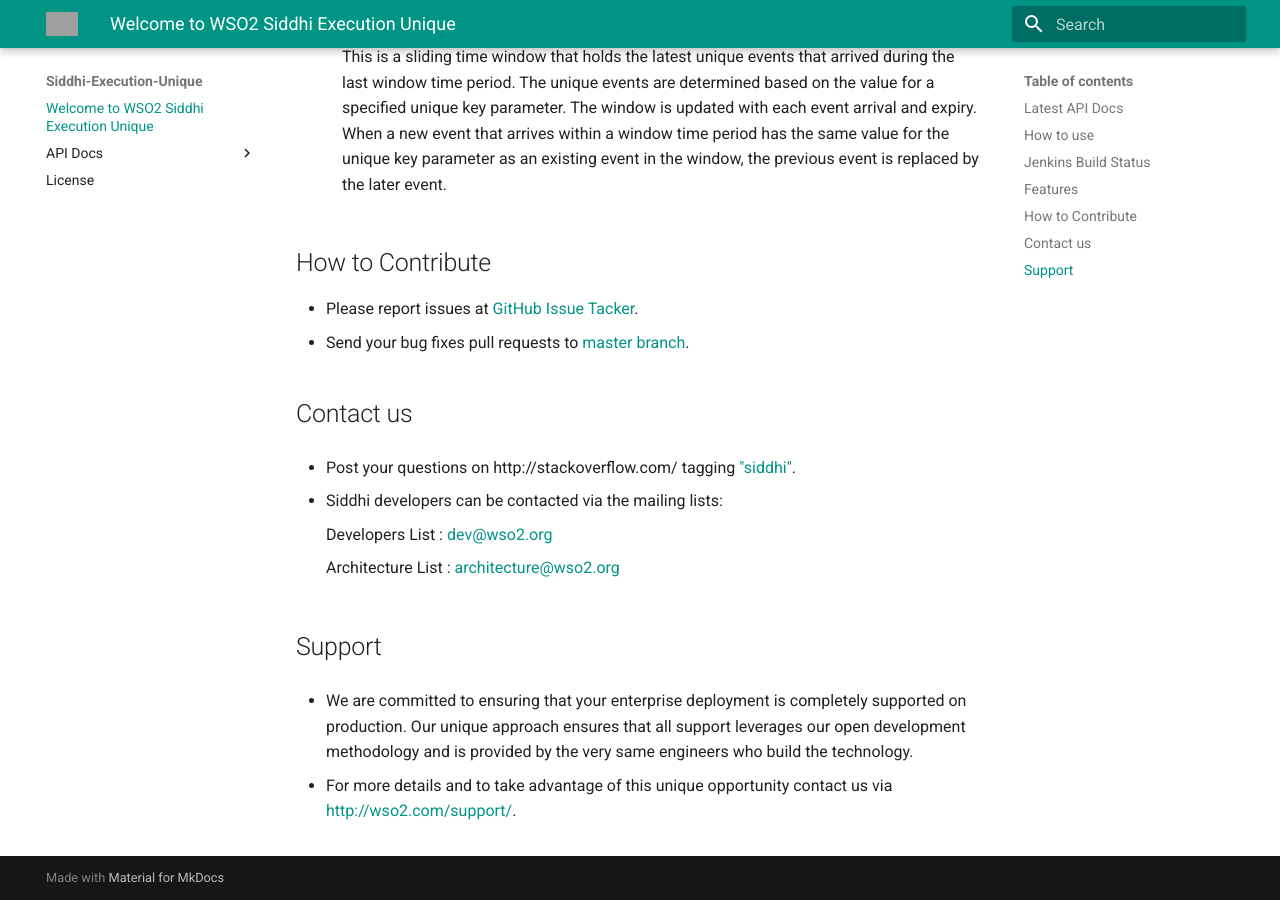
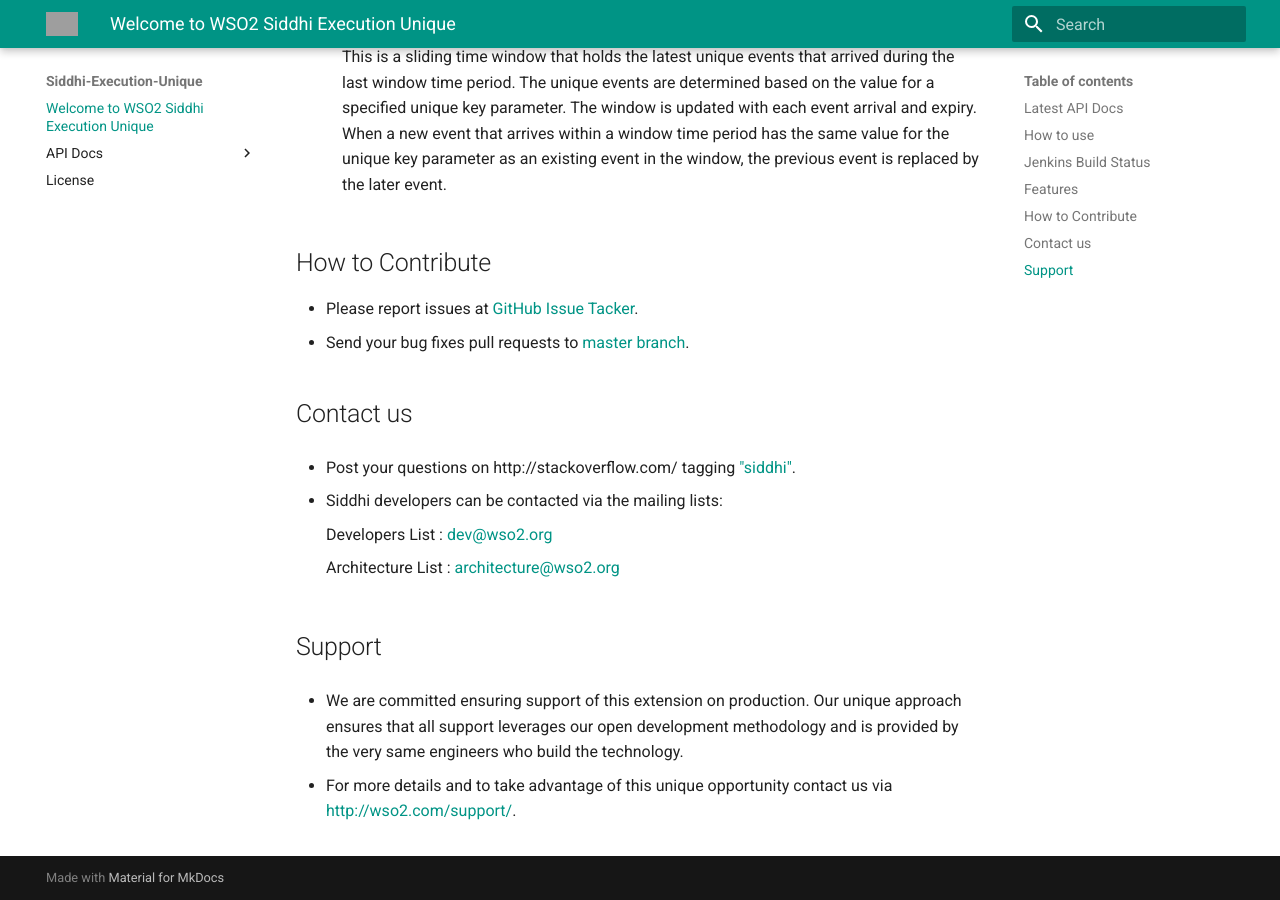
Before and after one commit to test-coverage-enforce-bot/siddhi-execution-unique, an MkDocs documentation site: the page built from docs/index.md, in a window 1280 px wide and 900 px high, scrolled down 2581 px. Built offline with MkDocs 1.6.1 and Material for MkDocs 9.7.7, drawn with Linux system fonts in a browser that asks for light colours; old or Windows-style settings are respelled for this version of MkDocs; some of the changed text lies outside the part shown; grey boxes are pictures that could not be loaded.

Commit message:
Updating the doc

```diff
--- a/docs/index.md
+++ b/docs/index.md
@@ -71,6 +71,6 @@
 
 ## Support
 
-* We are committed to ensuring that your enterprise deployment is completely supported on production. Our unique approach ensures that all support leverages our open development methodology and is provided by the very same engineers who build the technology.
+* We are committed ensuring support of this extension on production. Our unique approach ensures that all support leverages our open development methodology and is provided by the very same engineers who build the technology.
 
 * For more details and to take advantage of this unique opportunity contact us via <a target="_blank" href="http://wso2.com/support?utm_source=gitanalytics&utm_campaign=gitanalytics_Jul17">http://wso2.com/support/</a>.
```
Also changed, not shown: other parts of docs/index.md (+1 -1 lines), README.md (+2 -2 lines).
